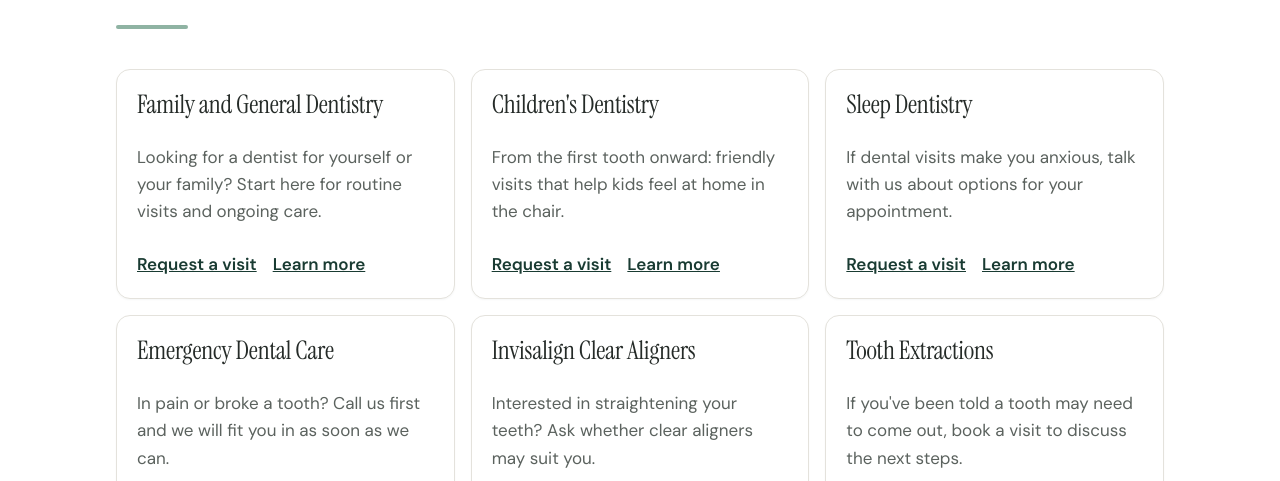
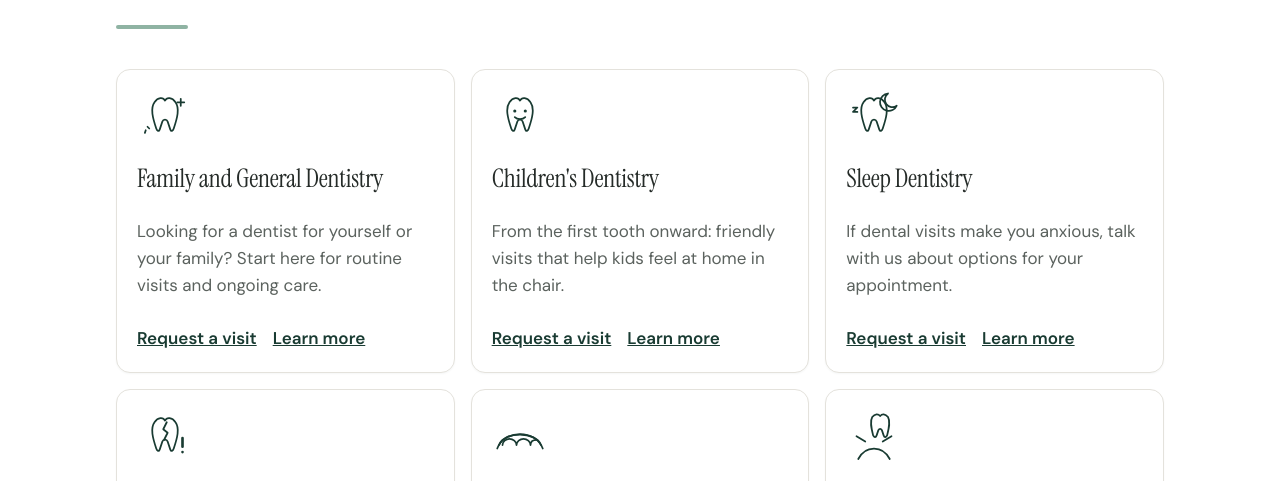
Before and after one commit to drtaimish/1oakdental, an Astro site: page /patients in a window 1280 px wide. Shown: the part 300-781 px from the top of the page. Built offline with nearby package versions, Linux system fonts and the light colour scheme; Astro itself is replaced by a stand-in of ours.

Commit message:
Add line illustrations for each service with a draw-in animation
Inline SVG per service on the patient hub, services index and service
page heroes. Strokes draw in on scroll via IntersectionObserver; fully
drawn without JS and when prefers-reduced-motion is set.

Co-Authored-By: Claude Fable 5.1 <noreply@anthropic.com>
Claude-Session: https://claude.ai/code/session_015xrjBaBoFx7Qm4ad2hgj6b

```diff
--- /dev/null
+++ b/src/components/ServiceArt.astro
@@ -0,0 +1,66 @@
+---
+// Simple line illustrations, one per service. Inline SVG: no image requests, crisp at any size,
+// colour follows the page, and the strokes "draw in" once the illustration scrolls into view
+// (disabled when the visitor prefers reduced motion; see global.css).
+interface Props { slug: string; size?: number; class?: string }
+const { slug, size = 72, class: cls = '' } = Astro.props;
+
+// Shared tooth outline (crown + two roots), used as a base in several drawings.
+const tooth = 'M20 14c4-6 10-6 12-2 2-4 8-4 12 2 5 7 2 18-2 30-1 3-3 4-4 1l-3-9c-1-3-5-3-6 0l-3 9c-1 3-3 2-4-1C18 32 15 21 20 14z';
+
+const art: Record<string, { label: string; body: string }> = {
+  'general-dentistry': {
+    label: 'A tooth with a sparkle',
+    body: `<path d="${tooth}"/><path d="M50 10v8M46 14h8" class="d2"/><path d="M12 42l2 2M10 46l-1 3" class="d2"/>`,
+  },
+  'childrens-dentistry': {
+    label: 'A smiling tooth',
+    body: `<path d="${tooth}"/><path d="M26 24h.1M38 24h.1" stroke-width="3.5" class="d2"/><path d="M26 31c3 3 9 3 12 0" class="d2"/>`,
+  },
+  'sleep-dentistry': {
+    label: 'A tooth under a crescent moon',
+    body: `<path d="${tooth}"/><path d="M48 4a10 10 0 1 0 10 14 8 8 0 0 1-10-14z" class="d2"/><path d="M8 20h5l-5 5h5" class="d3"/>`,
+  },
+  'emergency-dentist': {
+    label: 'A tooth with a crack and an alert mark',
+    body: `<path d="${tooth}"/><path d="M34 14l-4 8 5 4-4 8" class="d2"/><path d="M52 32v10M52 48v.1" stroke-width="3" class="d3"/>`,
+  },
+  'invisalign': {
+    label: 'A clear aligner over a row of teeth',
+    body: `<path d="M8 40c6-16 42-16 48 0" class="d2"/><path d="M12 40c0-4 4-7 8-7s8 3 8 7M28 40c0-4 4-7 8-7s8 3 8 7M44 40c0-4 3-6 7-6"/><path d="M6 44c8-22 44-22 52 0" stroke-dasharray="3 3" class="d3"/>`,
+  },
+  'tooth-extractions': {
+    label: 'A tooth being lifted from its socket',
+    body: `<path d="M30 8c3-4 7-4 9-1 2-3 6-3 9 1 3 5 1 13-1 21-1 2-3 3-4 0l-2-6c-1-2-3-2-4 0l-2 6c-1 3-3 2-4 0-2-8-4-16-1-21z"/><path d="M14 56c4-8 10-12 18-12M50 56c-4-8-10-12-18-12" stroke-dasharray="3 3" class="d2"/><path d="M12 30l10 6M52 30l-10 6" class="d3"/>`,
+  },
+  'wisdom-teeth-removal': {
+    label: 'A molar growing at an angle behind a row of teeth',
+    body: `<path d="M6 44c4-6 10-6 14 0M20 44c4-6 10-6 14 0M34 44c4-6 10-6 14 0"/><path d="M6 44v8M20 44v8M34 44v8M48 44v8"/><path d="M50 36l8-10c3-4 1-9-3-9-3 0-5 3-6 7l-3 12" class="d2"/><path d="M58 20l4-4" class="d3"/>`,
+  },
+  'dental-implants': {
+    label: 'A dental implant with a crown',
+    body: `<path d="M22 20c3-6 17-6 20 0 2 4 0 8-3 8H25c-3 0-5-4-3-8z"/><path d="M29 28v6h6v-6M27 34h10M27 38h10M27 42h10M27 46h10M29 50h6l-3 6z" class="d2"/><path d="M14 22h-8M58 22h-8" stroke-dasharray="2 4" class="d3"/>`,
+  },
+  'all-on-4-dental-implants': {
+    label: 'A full arch of teeth on four implants',
+    body: `<path d="M8 28c8-14 40-14 48 0 2 4-1 8-5 8H13c-4 0-7-4-5-8z"/><path d="M16 36v12M28 36v14M36 36v14M48 36v12" class="d2"/><path d="M14 48h4M26 50h4M34 50h4M46 48h4" class="d3"/>`,
+  },
+};
+const a = art[slug];
+---
+{a && (
+  <svg
+    class={`art ${cls}`}
+    width={size}
+    height={size}
+    viewBox="0 0 64 64"
+    fill="none"
+    stroke="currentColor"
+    stroke-width="2"
+    stroke-linecap="round"
+    stroke-linejoin="round"
+    role="img"
+    aria-label={a.label}
+    set:html={a.body}
+  />
+)}
--- a/src/layouts/Base.astro
+++ b/src/layouts/Base.astro
@@ -33,9 +33,10 @@ const dentist = {
 };
 ---
 <!doctype html>
-<html lang="en-CA">
+<html lang="en-CA" class="no-js">
   <head>
     <meta charset="utf-8" />
+    <script is:inline>document.documentElement.classList.remove("no-js")</script>
     <meta name="viewport" content="width=device-width, initial-scale=1" />
     <title>{fullTitle}</title>
     {Astro.url.pathname.startsWith("/thank-you") && <meta name="robots" content="noindex" />}
@@ -101,5 +102,15 @@ const dentist = {
       <div class="wrap"><p class="muted">© {new Date().getFullYear()} {practice.legalName}</p></div>
     </footer>
     <a class="btn sticky-call" href={`tel:${practice.phoneE164}`}>Call {practice.phone}</a>
+    <script>
+      // Draw service illustrations when they come into view. Without JS the CSS shows them fully drawn.
+      const arts = document.querySelectorAll('svg.art');
+      if (arts.length) {
+        const io = new IntersectionObserver((entries) => {
+          for (const e of entries) if (e.isIntersecting) { e.target.classList.add('in'); io.unobserve(e.target); }
+        }, { threshold: 0.4 });
+        arts.forEach((a) => io.observe(a));
+      }
+    </script>
   </body>
 </html>
--- a/src/pages/patients.astro
+++ b/src/pages/patients.astro
@@ -1,6 +1,7 @@
 ---
 import Base from '../layouts/Base.astro';
 import { services, bookingHref, bookingLabel } from '../data/practice.js';
+import ServiceArt from '../components/ServiceArt.astro';
 ---
 <Base title="For Patients: Dental Care in Downtown Toronto" description="Family dentistry, kids, sleep dentistry, Invisalign, extractions, implants and emergencies at 1 Oak Dental, downtown Toronto. Request an appointment online.">
   <div class="wrap">
@@ -12,6 +13,7 @@ import { services, bookingHref, bookingLabel } from '../data/practice.js';
     <div class="patient-grid">
       {services.map((s) => (
         <div class="card">
+          <ServiceArt slug={s.slug} size={56} />
           <h2>{s.title}</h2>
           <p class="muted">{s.ask}</p>
           <div class="links">
--- a/src/pages/services/index.astro
+++ b/src/pages/services/index.astro
@@ -1,6 +1,7 @@
 ---
 import Base from '../../layouts/Base.astro';
 import { services } from '../../data/practice.js';
+import ServiceArt from '../../components/ServiceArt.astro';
 ---
 <Base title="Dental Services in Downtown Toronto" description="Dental implants, full-arch implants, wisdom teeth removal, Invisalign, emergency care and checkups at 1 Oak Dental, downtown Toronto.">
   <div class="wrap">
@@ -8,6 +9,7 @@ import { services } from '../../data/practice.js';
     <div class="grid">
       {services.map((s) => (
         <a class="card" href={`/services/${s.slug}/`} style="text-decoration:none;color:inherit">
+          <ServiceArt slug={s.slug} size={56} />
           <h2 style="font-size:1.2rem;margin-top:0">{s.title}</h2>
           <p class="muted">{s.summary}</p>
         </a>
--- a/src/styles/global.css
+++ b/src/styles/global.css
@@ -116,3 +116,19 @@ form.consult .check input { width: 22px; height: 22px; }
 dl.hours { display: grid; grid-template-columns: auto 1fr; gap: 2px 12px; margin: 4px 0 0; font-size: 0.95rem; }
 dl.hours dt { font-weight: 500; }
 dl.hours dd { margin: 0; color: var(--muted); }
+
+/* Service illustrations: strokes draw in when scrolled into view */
+.art { color: var(--brand); display: block; }
+.art path { stroke-dasharray: 220; stroke-dashoffset: 220; }
+.art.in path { animation: draw 1.1s ease-out forwards; }
+.art.in path.d2 { animation-delay: .35s; }
+.art.in path.d3 { animation-delay: .65s; }
+@keyframes draw { to { stroke-dashoffset: 0; } }
+@media (prefers-reduced-motion: reduce) {
+  .art path { stroke-dashoffset: 0; animation: none !important; }
+}
+.no-js .art path { stroke-dashoffset: 0; }
+.card .art { margin-bottom: 10px; }
+.hero-art { display: grid; grid-template-columns: 1fr auto; gap: 24px; align-items: center; }
+.hero-art .art { width: 112px; height: 112px; }
+@media (max-width: 640px) { .hero-art { grid-template-columns: 1fr; } .hero-art .art { width: 72px; height: 72px; } }
```
Also changed, not shown: src/pages/services/[slug].astro (+10 -6 lines).
